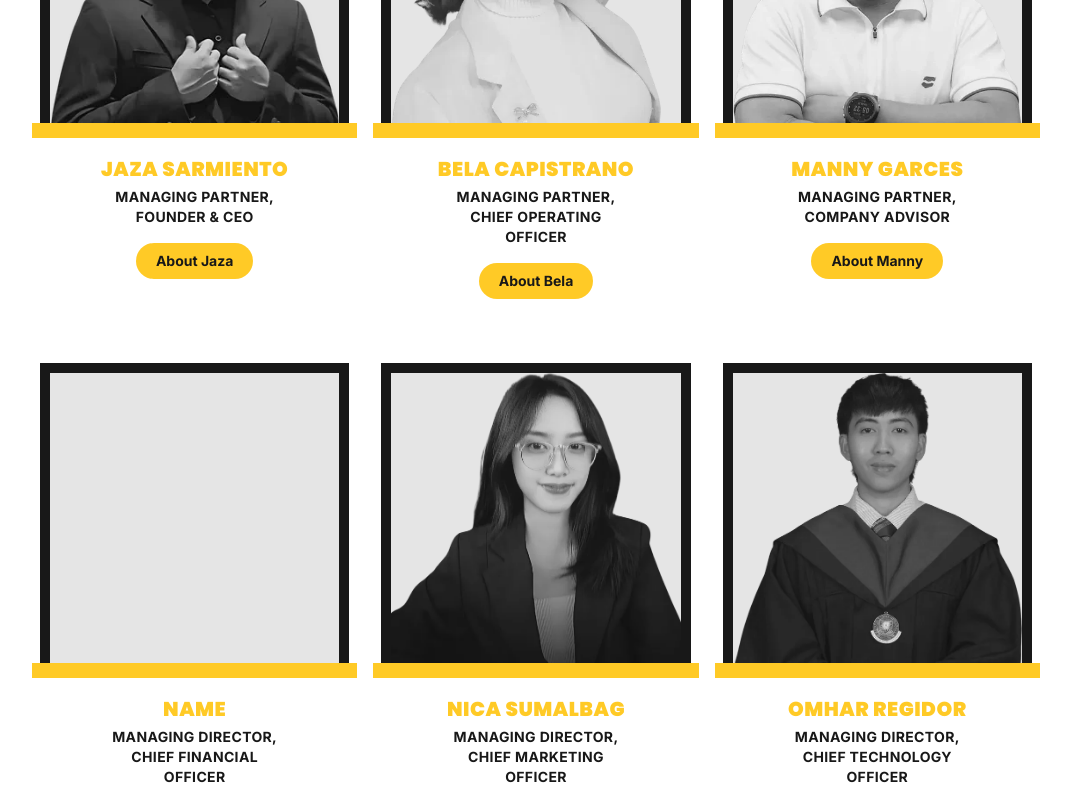
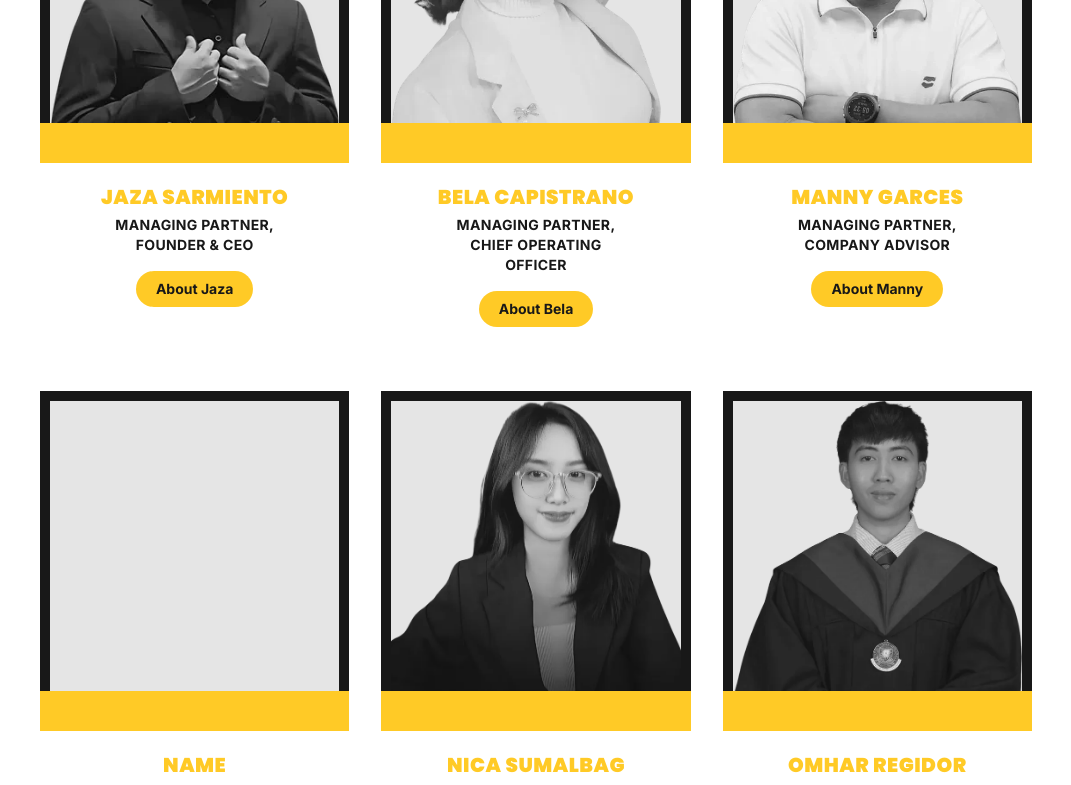
Before and after one commit to JAZA-Group-OS/jaza-media-site, a Next.js app: page /about-the-firm in a window 1280 px wide. Shown: the part 520-1305 px from the top of the page, without its empty margins (104-1175 px from the left). Built offline with nearby package versions, Linux system fonts and the light colour scheme; a web font is replaced by a local one.

Commit message:
feat: yellow slab as in-flow sibling, frame-width, 40px tall

```diff
--- a/components/team-card.tsx
+++ b/components/team-card.tsx
@@ -25,9 +25,8 @@ export function TeamCard({ member }: { member: Member }) {
 
   return (
     <article className="flex flex-col items-center text-center">
-      <div className="relative mb-3 w-full">
       <div
-          className={`relative z-10 w-full border-x-[10px] border-t-[10px] ${borderClass}`}
+        className={`w-full border-x-[10px] border-t-[10px] ${borderClass}`}
       >
         <div className="relative aspect-square w-full overflow-hidden bg-neutral-200">
           {member.image ? (
@@ -43,11 +42,7 @@ export function TeamCard({ member }: { member: Member }) {
           )}
         </div>
       </div>
-        <div
-          className="absolute -inset-x-2 top-full h-[15px] bg-brand-yellow"
-          aria-hidden
-        />
-      </div>
+      <div className="h-[40px] w-full bg-brand-yellow" aria-hidden />
 
       <h3 className="mt-5 font-heading text-lg font-black uppercase tracking-wide text-brand-yellow md:text-xl">
         {displayName}
```
Lines whose indentation alone changed are shown as unchanged.
